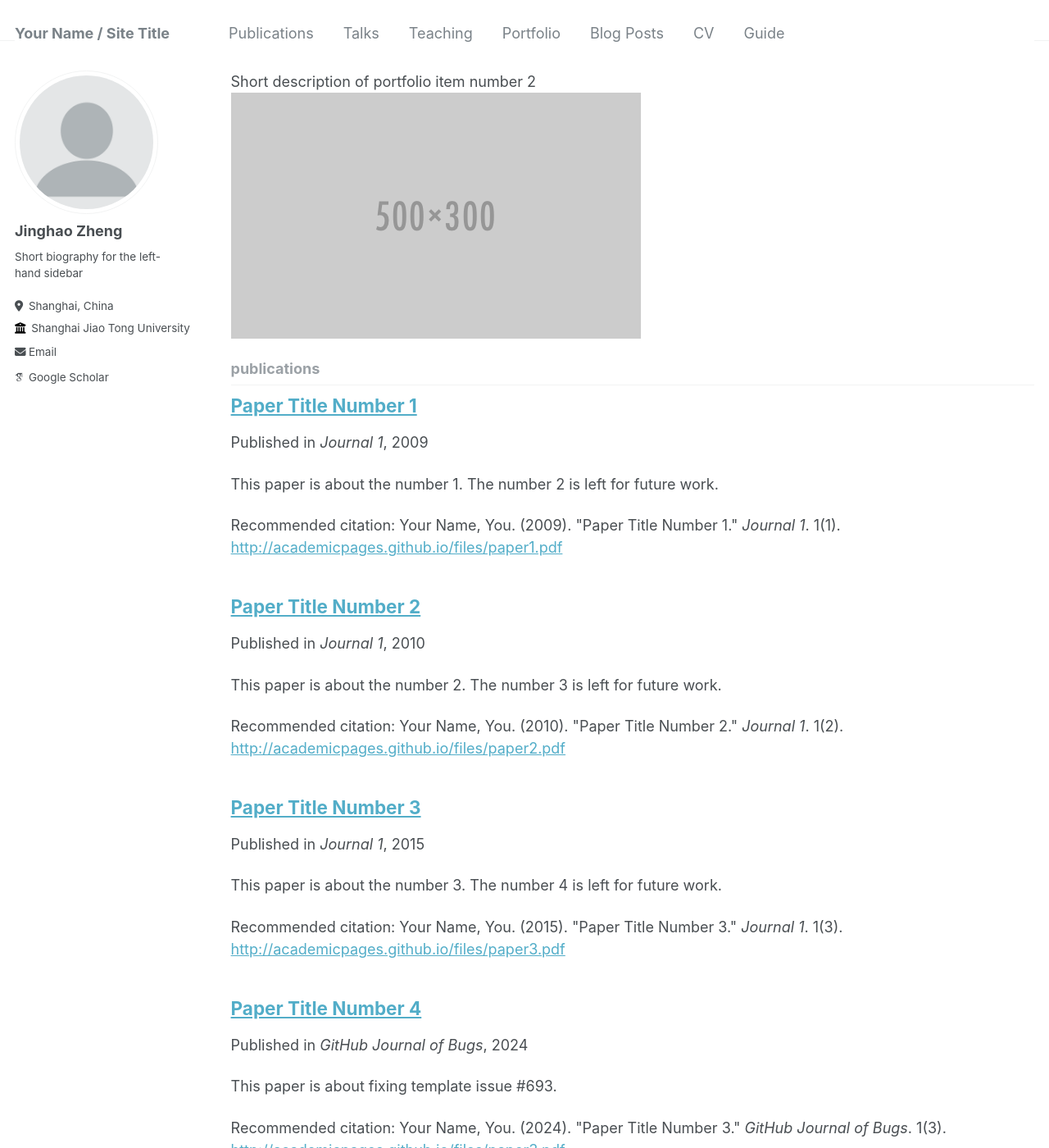
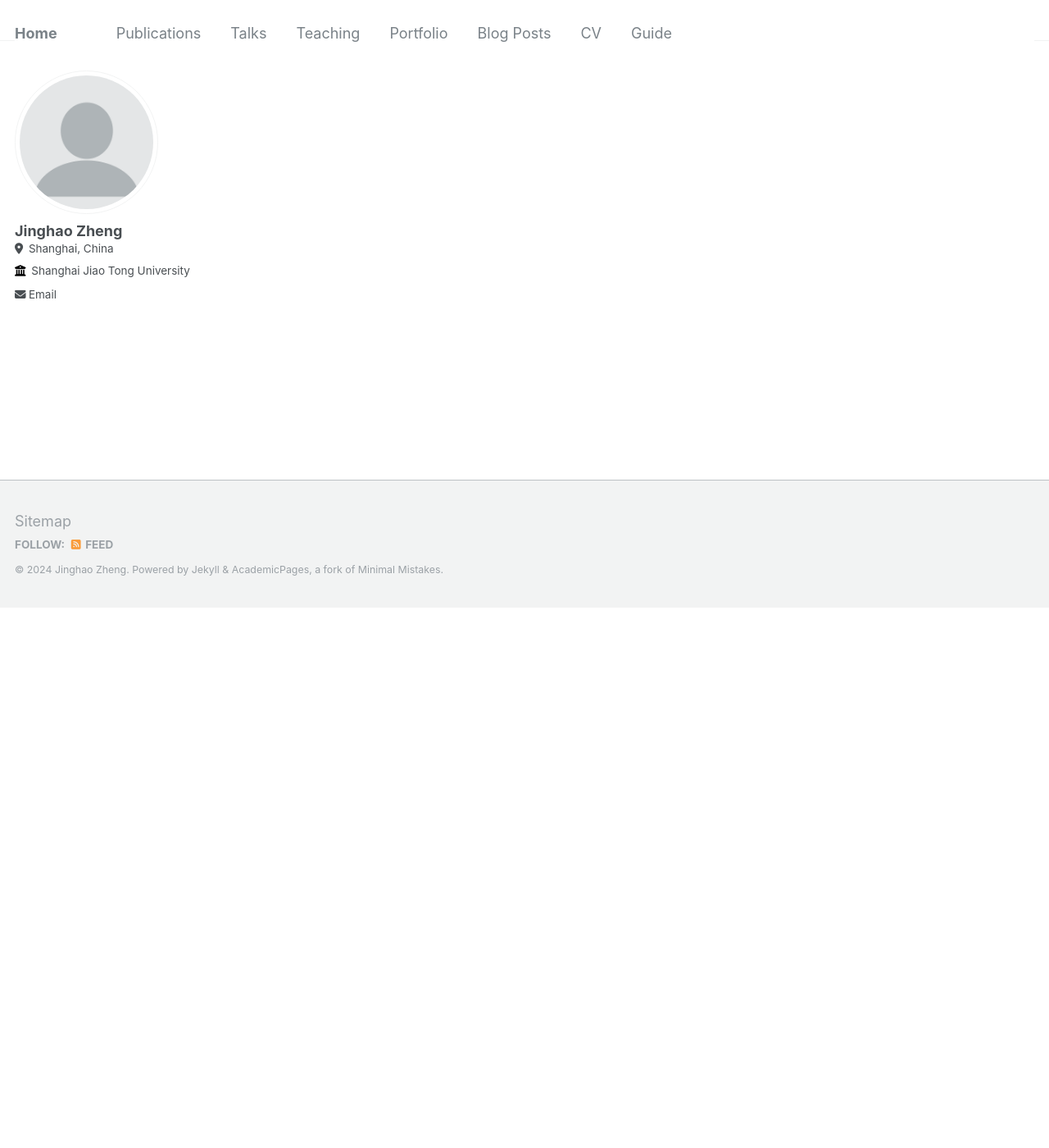
Before and after one commit to JinghaoZheng/JinghaoZheng.github.io, a Jekyll site: the page built from _pages/collection-archive.html, in a window 1280 px wide and 1400 px high, scrolled down 659 px. Shown: the whole window at 82% size. Built offline with Jekyll 4.4.1, drawn with Linux system fonts in a browser that asks for light colours; some web fonts are replaced; some of the changed text lies outside the part shown.

Commit message:
Update _config.yml

```diff
--- a/_config.yml
+++ b/_config.yml
@@ -8,12 +8,12 @@
 
 # Basic Site Settings
 locale                   : "en-US"
-title                    : "Your Name / Site Title"
+title                    : "Home"
 title_separator          : "-"
 name                     : &name "Jinghao Zheng"
 description              : &description "personal description"
 url                      : https://academicpages.github.io # the base hostname & protocol for your site e.g. "https://mmistakes.github.io"
-baseurl                  : "" # the subpath of your site, e.g. "/blog"
+baseurl                  : # the subpath of your site, e.g. "/blog"
 repository               : "academicpages/academicpages.github.io"
 
 # Site Author - The following control what appear as part of the author content on the side bar.
@@ -24,7 +24,7 @@ author:
   avatar           : "profile.png"
   name             : "Jinghao Zheng"
   pronouns         : # example: "she/her"
-  bio              : "Short biography for the left-hand sidebar"
+  bio              : # "Short biography for the left-hand sidebar"
   location         : "Shanghai, China"
   employer         : "Shanghai Jiao Tong University"
   uri              : # URL
@@ -32,7 +32,7 @@ author:
 
   # Academic websites
   arxiv            : # URL - Update with the correct link to your profile
-  googlescholar    : "https://scholar.google.com/citations?user=PS_CX0AAAAAJ"
+  googlescholar    : # https://scholar.google.com/citations?user=PS_CX0AAAAAJ
   impactstory      : # URL
   orcid            : #
   pubmed           : #
@@ -200,16 +200,16 @@ kramdown:
 # Collections
 collections:
   teaching:
-    output: true
+    output: false
     permalink: /:collection/:path/
   publications:
-    output: true
+    output: false
     permalink: /:collection/:path/
   portfolio:
-    output: true
+    output: false
     permalink: /:collection/:path/
   talks:
-    output: true
+    output: false
     permalink: /:collection/:path/
 
 
```
